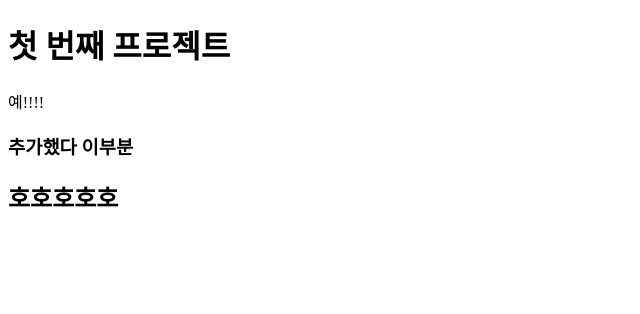
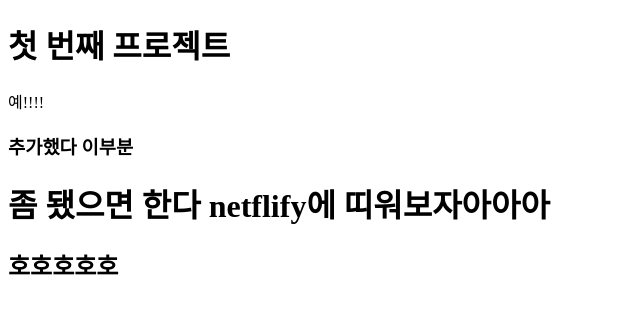
Before and after one commit to kdw4831/first-hsp-project, a plain HTML site: page index.html in a window 1280 px wide. Shown: the whole page, without its empty margins (0-640 px from the left). Drawn offline with Linux system fonts and the light colour scheme.

Commit message:
third commit

```diff
--- a/index.html
+++ b/index.html
@@ -11,7 +11,7 @@
     <h1>첫 번째 프로젝트</h1>
     <p>예!!!!</p>
     <h3>추가했다 이부분</h3>
-
+    <h1> 좀 됐으면 한다 netflify에 띠워보자아아아
     <h2>호호호호호</h2>
   </body>
 </html>
```
